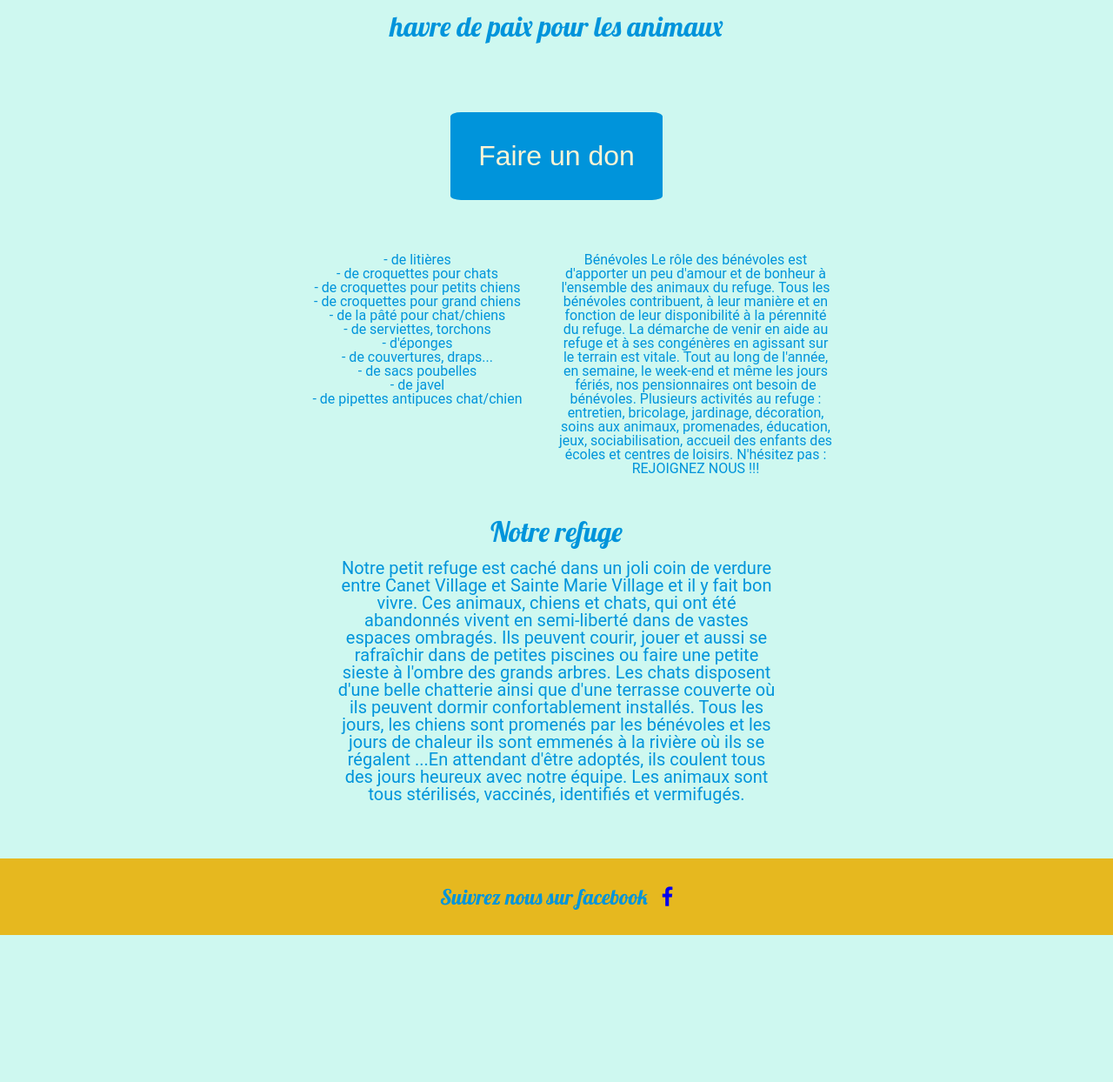
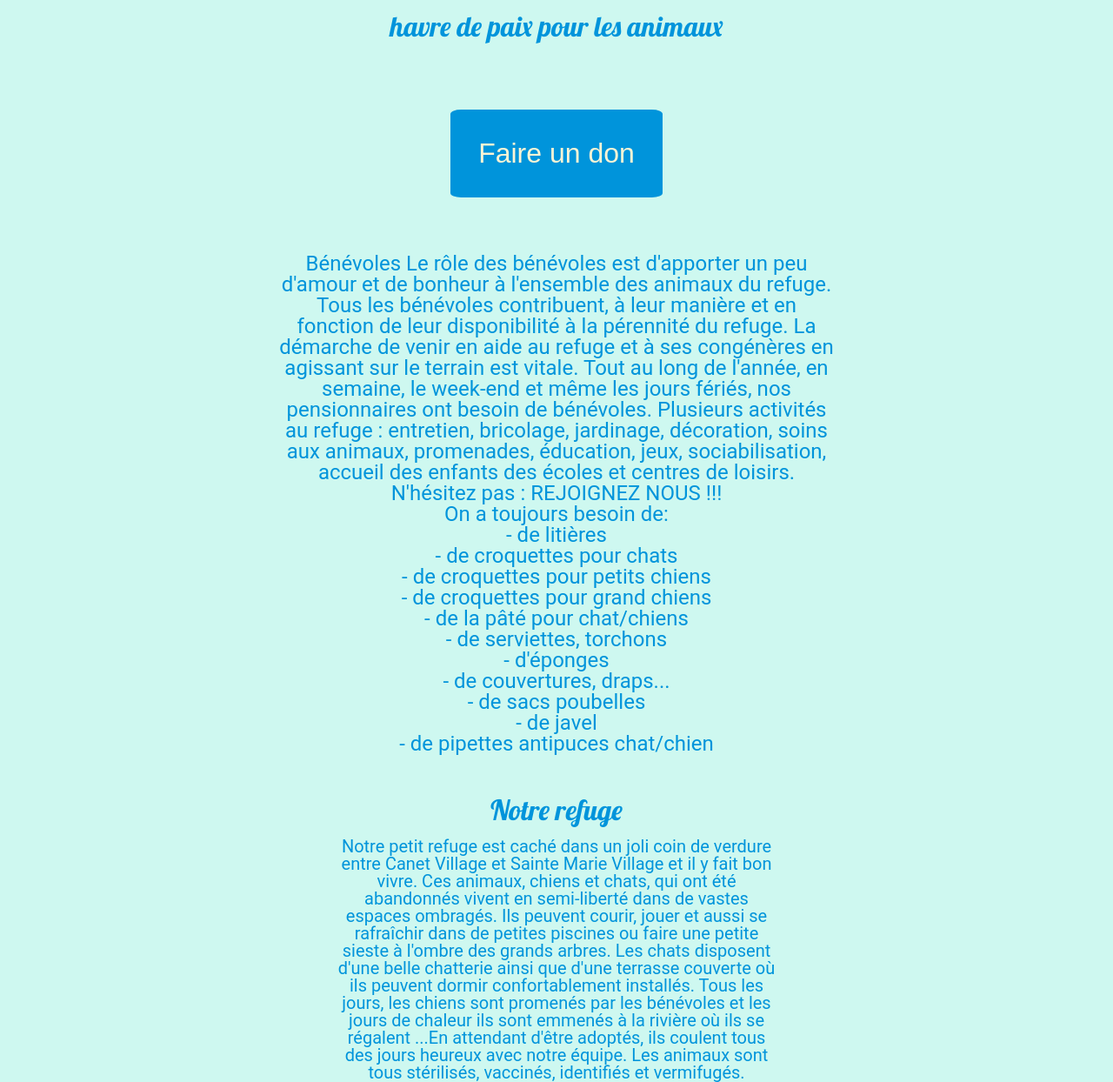
Before and after one commit to AlicjaCrave/shelter-canet, a PHP site: page / in a window 1280 px wide. Shown: the part 843-2087 px from the top of the page at 87% size. Before the commit the page ends 1918 px from the top, so only its background shows below. Run offline with PHP 8.4, Linux system fonts and the light colour scheme; some libraries are stand-ins or nearby versions.

Commit message:
changes index.html

```diff
--- a/index.html
+++ b/index.html
@@ -36,11 +36,18 @@
                     <button>Faire un don</button>
             </a></h2>
 
-
-
-            <div class="columns">
+            <div class="column">
+            Bénévoles
+            Le rôle des bénévoles est d'apporter un peu d'amour et de bonheur à l'ensemble des animaux du refuge.
+            Tous les bénévoles contribuent, à leur manière et en fonction de leur disponibilité à la pérennité du refuge.
+            La démarche de venir en aide au refuge et à ses congénères en agissant sur le terrain est vitale.
+            Tout au long de l'année, en semaine, le week-end et même les jours fériés, nos pensionnaires ont besoin de bénévoles.
+            Plusieurs activités au refuge : entretien, bricolage, jardinage, décoration, soins aux animaux, promenades, éducation, jeux, sociabilisation, accueil des enfants des écoles et centres de loisirs.
+            N'hésitez pas : REJOIGNEZ NOUS !!!
+            </div>
 
             <div class="column besoin">
+            <p>On a toujours besoin de: </p>
             <ul>
                 <li> - de litières </li>
                 <li> - de croquettes pour chats</li>
@@ -54,16 +61,6 @@
                 <li> - de javel</li>
                 <li> - de pipettes antipuces chat/chien</li>
             </ul>
-            </div>
-
-            <div class="column">
-                Bénévoles
-                Le rôle des bénévoles est d'apporter un peu d'amour et de bonheur à l'ensemble des animaux du refuge.
-                Tous les bénévoles contribuent, à leur manière et en fonction de leur disponibilité à la pérennité du refuge.
-                La démarche de venir en aide au refuge et à ses congénères en agissant sur le terrain est vitale.
-                Tout au long de l'année, en semaine, le week-end et même les jours fériés, nos pensionnaires ont besoin de bénévoles.
-                Plusieurs activités au refuge : entretien, bricolage, jardinage, décoration, soins aux animaux, promenades, éducation, jeux, sociabilisation, accueil des enfants des écoles et centres de loisirs.
-                N'hésitez pas : REJOIGNEZ NOUS !!! </div>
             </div>
 
             <div class="refuge">
--- a/integration/scss/parts-sass/_main.sass
+++ b/integration/scss/parts-sass/_main.sass
@@ -27,35 +27,11 @@ main
     padding: $big_space
     border-radius: 5%
     cursor: pointer
-    button
-        font-family: 'Fredoka One', cursive
-        border: 4px solid #302f3a
-        color: #302f3a
-        position: relative
-        margin: 2rem 3rem
-        padding: 1rem 2rem
-        font-size: 1.15rem
-        background-color: transparent
-        cursor: pointer
-    .don a button::before
-    content: ''
-        position: absolute
-        width: 100%
-        height: 100%
-        left: -.6rem
-        top: -.5rem
-        z-index: -1
-        background-color: #F7567C
-        transition: all 200ms ease-out
-    .don a button:active
-    transform: translateY(3px)
+// changer le button 'click' IMPORTANT
 
 
-
-
-div.columns
-    display: flex
 div.column
+    font-size: $medium_space
     flex-basis: 50%
 div.refuge
     margin: $big-space
--- a/style.css
+++ b/style.css
@@ -68,33 +68,10 @@ div.wrapper {
   padding: 2rem;
   border-radius: 5%;
   cursor: pointer;
-  content: "";
-  content-position: absolute;
-  content-width: 100%;
-  content-height: 100%;
-  content-left: -0.6rem;
-  content-top: -0.5rem;
-  content-z-index: -1;
-  content-background-color: #F7567C;
-  content-transition: all 200ms ease-out;
-  transform: translateY(3px);
-}
-.don a button button {
-  font-family: "Fredoka One", cursive;
-  border: 4px solid #302f3a;
-  color: #302f3a;
-  position: relative;
-  margin: 2rem 3rem;
-  padding: 1rem 2rem;
-  font-size: 1.15rem;
-  background-color: transparent;
-  cursor: pointer;
-}
-div.columns {
-  display: flex;
 }
 
 div.column {
+  font-size: 1.5rem;
   flex-basis: 50%;
 }
 
```
Also changed, not shown: 1 other file.
